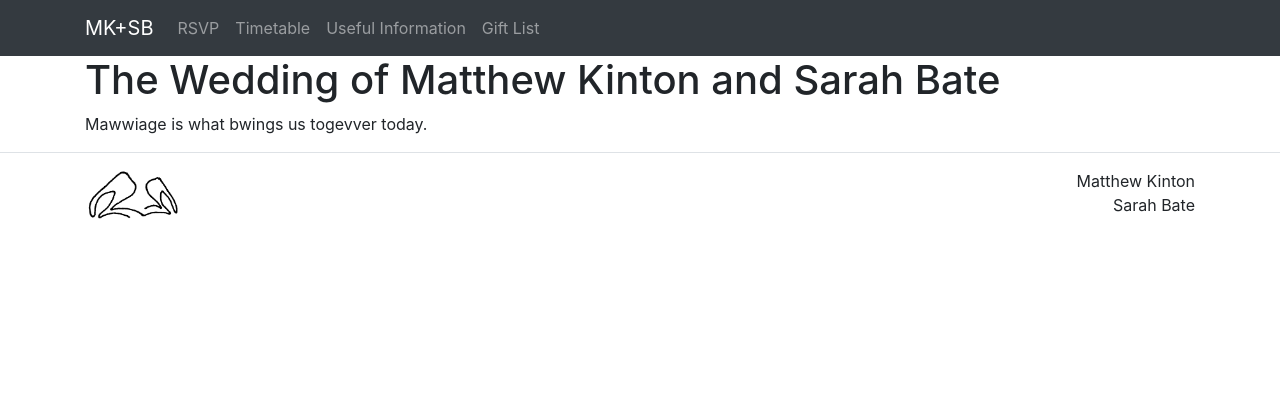
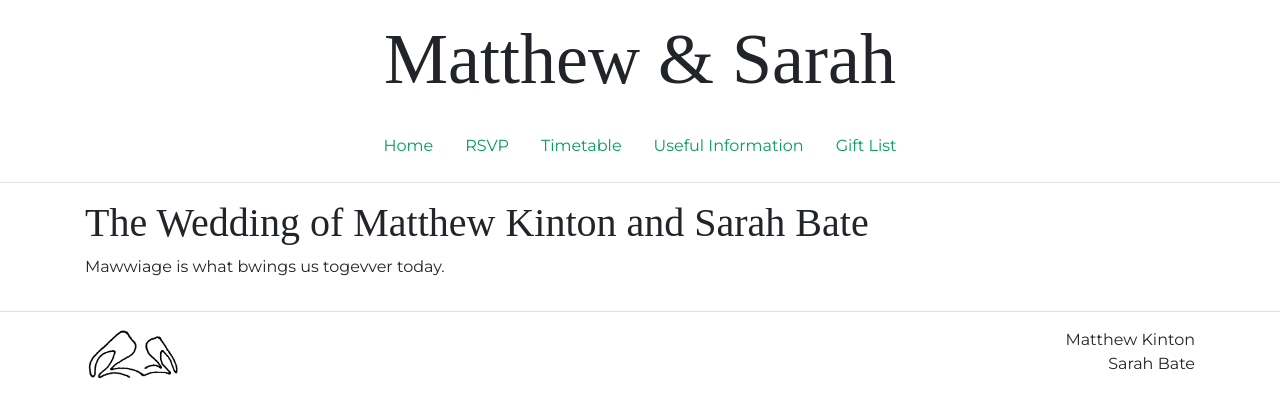
Before and after one commit to djcarter85/carterwedding, a Jekyll site: the page built from index.html, in a window 1280 px wide. Shown: the top 418 px of the page. Built offline with Jekyll 4.4.1, drawn with Linux system fonts in a browser that asks for light colours; some web fonts are replaced.

Commit message:
Various style tweaks

```diff
--- a/_data/header-links.yml
+++ b/_data/header-links.yml
@@ -1,3 +1,5 @@
+- title: Home
+  url: /
 - title: RSVP
   url: /rsvp
 - title: Timetable
--- a/_includes/head.html
+++ b/_includes/head.html
@@ -2,6 +2,10 @@
   <meta charset="UTF-8">
   <meta name="viewport" content="width=device-width, initial-scale=1.0">
   <meta http-equiv="X-UA-Compatible" content="ie=edge">
+
+  <link rel="preconnect" href="https://fonts.gstatic.com">
+  <link href="https://fonts.googleapis.com/css2?family=New+Tegomin&display=swap" rel="stylesheet">
+  <link href="https://fonts.googleapis.com/css2?family=Montserrat&display=swap" rel="stylesheet">
 
   <link rel="stylesheet" href="{{ site.baseurl }}/css/main.css">
 
--- a/_includes/header.html
+++ b/_includes/header.html
@@ -1,19 +1,13 @@
-<header>
-  <nav class="navbar navbar-expand-md navbar-dark bg-dark">
-    <div class="container">
-      <a class="navbar-brand" href="{{ site.baseurl }}/">MK+SB</a>
-      <button class="navbar-toggler" data-toggle="collapse" data-target="#navbarNav">
-        <span class="navbar-toggler-icon"></span>
-      </button>
-      <div class="collapse navbar-collapse" id="navbarNav">
-        <ul class="navbar-nav mr-auto">
-          {% for item in site.data.header-links %}
-          <li class="nav-item">
-            <a class="nav-link" href="{{ item.url | prepend: site.baseurl }}">{{ item.title }}</a>
-          </li>
-          {% endfor %}
-        </ul>
-      </div>
-    </div>
-  </nav>
+<header class="border-bottom">
+  <div class="container pt-3">
+    <h1 class="display-3 text-center">Matthew & Sarah</h1>
+  </div>
+
+  <div class="container">
+    <nav class="nav justify-content-center py-3">
+      {% for item in site.data.header-links %}
+      <a class="nav-link" href="{{ item.url | prepend: site.baseurl }}">{{ item.title }}</a>
+      {% endfor %}
+    </nav>
+  </div>
 </header>
--- a/_layouts/default.html
+++ b/_layouts/default.html
@@ -5,7 +5,7 @@
 
 <body>
   {% include header.html %}
-  <div class="container">
+  <div class="container py-3">
     {{ content }}
   </div>
   {% include footer.html %}
--- a/css/custom/_variables.scss
+++ b/css/custom/_variables.scss
@@ -1 +1,3 @@
-$primary: #8d021f;
+$primary: #049e56;
+$font-family-sans-serif: 'Montserrat', -apple-system, BlinkMacSystemFont, "Segoe UI", Roboto, "Helvetica Neue", Arial, "Noto Sans", "Liberation Sans", sans-serif, "Apple Color Emoji", "Segoe UI Emoji", "Segoe UI Symbol", "Noto Color Emoji" !default;
+$headings-font-family: 'New Tegomin';
```
Also changed, not shown: images/leaping-frog.png (renamed from images/Leaping frog.png), images/one-frog.png (renamed from images/One frog.png), images/owl-in-flight.png (renamed from images/Owl in flight.png), images/owl-on-branch.png (renamed from images/Owl on branch.png).
